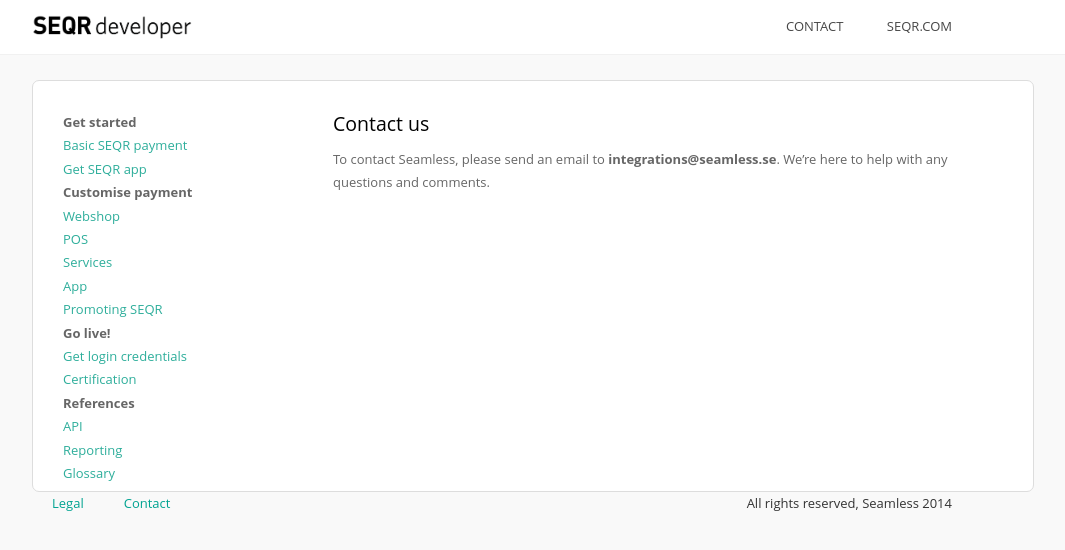
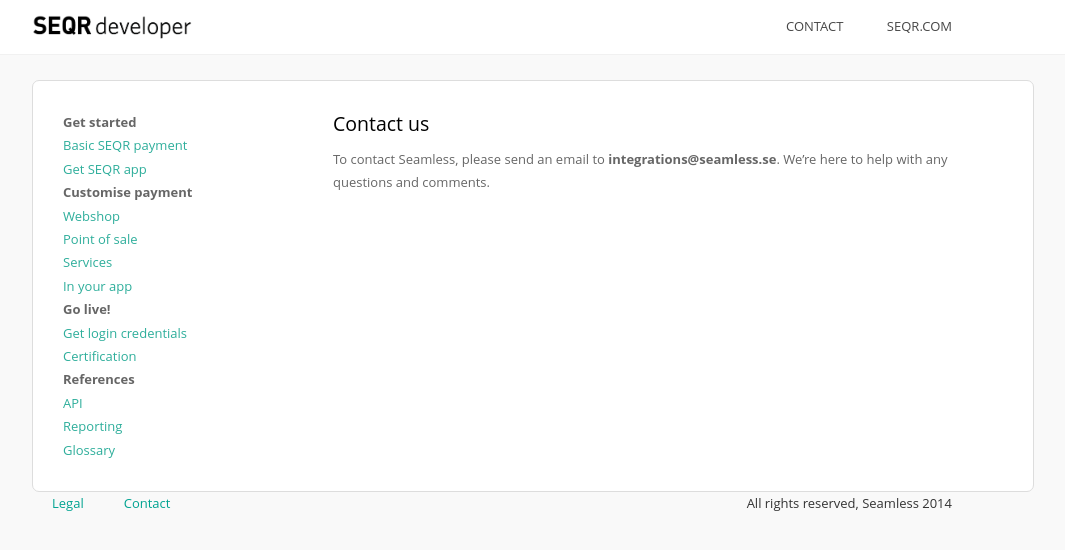
Before and after one commit to SeamlessDistribution/SeamlessDistribution.github.io, a Jekyll site: the page built from contact/index.md, in a window 1280 px wide. Shown: the top 550 px of the page, without its empty margins (138-1203 px from the left). Built offline with Jekyll 4.4.1, drawn with Linux system fonts in a browser that asks for light colours.

Commit message:
removed promoting SEQR, and renamed some titles

```diff
--- a/_layouts/default.html
+++ b/_layouts/default.html
@@ -38,10 +38,10 @@
 				<li><a href="/app/">Get SEQR app</a></li>
 				<li class="parent">Customise payment</li>
 				<li><a href="/merchant/webshop/">Webshop</a></li>
-				<li><a href="/merchant/pos/">POS</a></li>
+				<li><a href="/merchant/pos/">Point of sale</a></li>
 				<li><a href="/merchant/externalservices/">Services</a></li>
-				<li><a href="/merchant/inapp/">App</a></li>
-				<li><a href="/merchant/linkapp/">Promoting SEQR</a></li>
+				<li><a href="/merchant/inapp/">In your app</a></li>
+				<!--  <li><a href="/merchant/linkapp/">Promoting SEQR</a></li> -->
 				<li class="parent">Go live!</li>
 				<li><a href="/merchant/reference/signup.html">Get login credentials</a></li>
 				<li><a href="/merchant/reference/certification.html">Certification</a></li>
```
